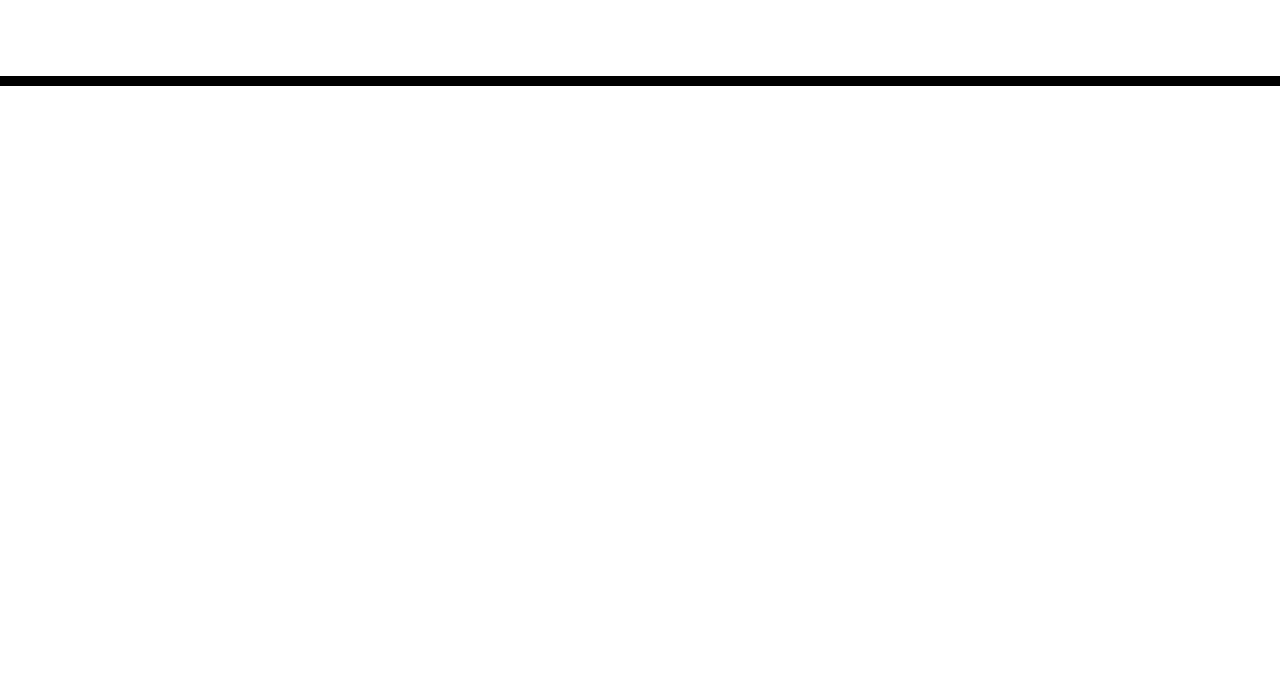
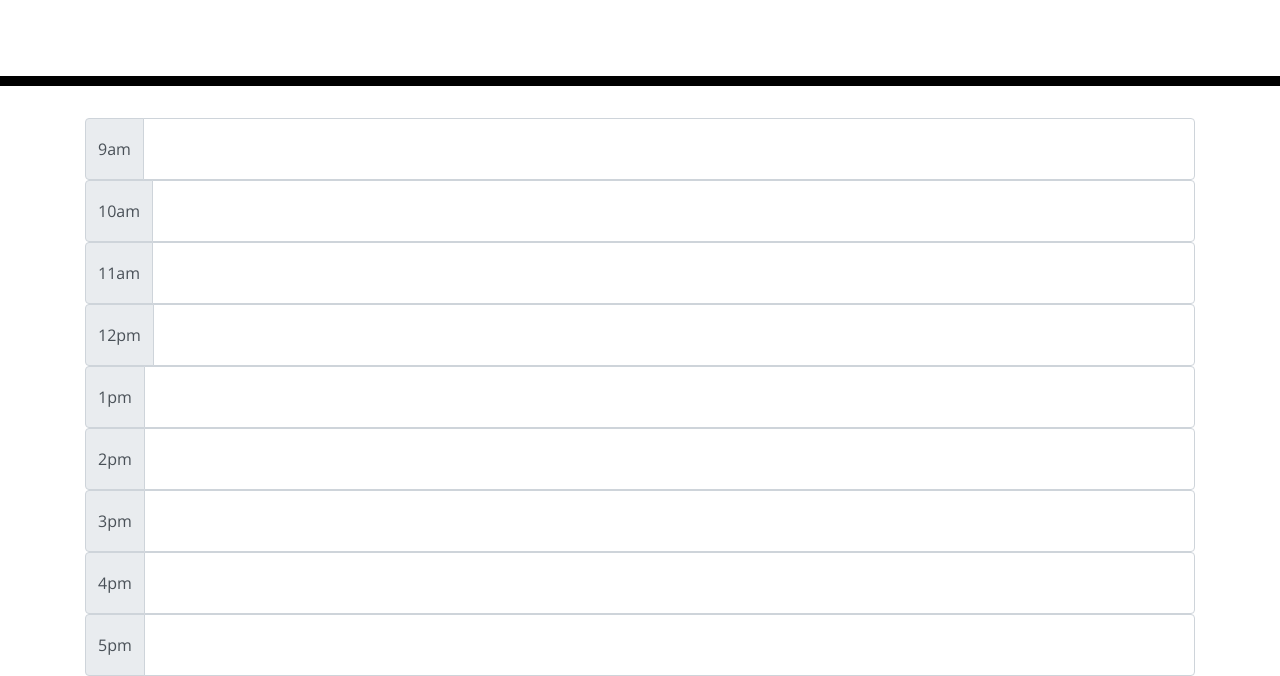
Before and after one commit to joedip16/day_planner, a plain HTML site: page index.html in a window 1280 px wide. Shown: the part 182-858 px from the top of the page. Before the commit the page ends 800 px from the top, so only its background shows below. Drawn offline with nearby package versions, Linux system fonts and the light colour scheme.

Commit message:
added input fields for the hours

```diff
--- /dev/null
+++ b/assets/script.js
@@ -0,0 +1,2 @@
+var todaysDate = moment().format('ll');
+$("currentDay").html(time)
--- a/index.html
+++ b/index.html
@@ -18,7 +18,7 @@
       href="https://fonts.googleapis.com/css?family=Open+Sans&display=swap"
       rel="stylesheet"
     />
-    <link rel="stylesheet" href="style.css" />
+    <link rel="stylesheet" href="assets/style.css" />
     <title>Work Day Scheduler</title>
   </head>
 
@@ -30,8 +30,67 @@
     </header>
     <div class="container">
       <!-- Timeblocks go here -->
+      <section class="timeblocks">
+        <div class="input-group">
+        <div class="input-group-prepend">
+          <span class="input-group-text">9am</span>
+        </div>
+        <textarea class="form-control" aria-label="With textarea"></textarea>
+      </div>
+      <div class="input-group">
+        <div class="input-group-prepend">
+          <span class="input-group-text">10am</span>
+        </div>
+        <textarea class="form-control" aria-label="With textarea"></textarea>
+      </div>
+      <div class="input-group">
+        <div class="input-group-prepend">
+          <span class="input-group-text">11am</span>
+        </div>
+        <textarea class="form-control" aria-label="With textarea"></textarea>
+      </div>
+      <div class="input-group">
+        <div class="input-group-prepend">
+          <span class="input-group-text">12pm</span>
+        </div>
+        <textarea class="form-control" aria-label="With textarea"></textarea>
+      </div>
+      <div class="input-group">
+        <div class="input-group-prepend">
+          <span class="input-group-text">1pm</span>
+        </div>
+        <textarea class="form-control" aria-label="With textarea"></textarea>
+      </div>
+      <div class="input-group">
+        <div class="input-group-prepend">
+          <span class="input-group-text">2pm</span>
+        </div>
+        <textarea class="form-control" aria-label="With textarea"></textarea>
+      </div>
+      <div class="input-group">
+        <div class="input-group-prepend">
+          <span class="input-group-text">3pm</span>
+        </div>
+        <textarea class="form-control" aria-label="With textarea"></textarea>
+      </div>
+      <div class="input-group">
+        <div class="input-group-prepend">
+          <span class="input-group-text">4pm</span>
+        </div>
+        <textarea class="form-control" aria-label="With textarea"></textarea>
+      </div>
+      <div class="input-group">
+        <div class="input-group-prepend">
+          <span class="input-group-text">5pm</span>
+        </div>
+        <textarea class="form-control" aria-label="With textarea"></textarea>
+      </div>
+    </section>
+      <script>
+
+      </script>
     </div>
-
+    <script src= "assets/script.js"></script>
     <script src="https://cdnjs.cloudflare.com/ajax/libs/jquery/3.2.1/jquery.min.js"></script>
     <script src="https://cdnjs.cloudflare.com/ajax/libs/moment.js/2.24.0/moment.min.js"></script>
   </body>
```
Also changed, not shown: assets/style.css (renamed from style.css), 1 other file.
